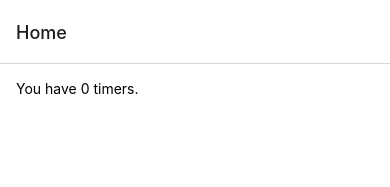
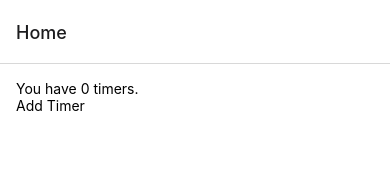
Before and after one commit to donnyburnside/multi-timer, a React Native app: screen /Home in a window 390 px wide. Shown: the top 187 px of the page. Built offline with nearby package versions, Linux system fonts and the light colour scheme.

Commit message:
Added button on Home screen for navigating to AddTimer screen

```diff
--- a/src/screens/HomeScreen.tsx
+++ b/src/screens/HomeScreen.tsx
@@ -1,5 +1,5 @@
 import * as React from 'react';
-import { FlatList, StyleSheet, Text, View } from 'react-native';
+import { FlatList, Pressable, StyleSheet, Text, View } from 'react-native';
 
 import { useTimers } from '../hooks/timers';
 
@@ -9,6 +9,9 @@ export default function HomeScreen({ navigation, route }) {
   return (
     <View style={styles.screen}>
       <Text>You have {timers.length} timers.</Text>
+      <Pressable onPress={() => navigation.navigate('AddTimer')}>
+        <Text>Add Timer</Text>
+      </Pressable>
       <FlatList
         data={timers}
         renderItem={({ item }) => (
```
